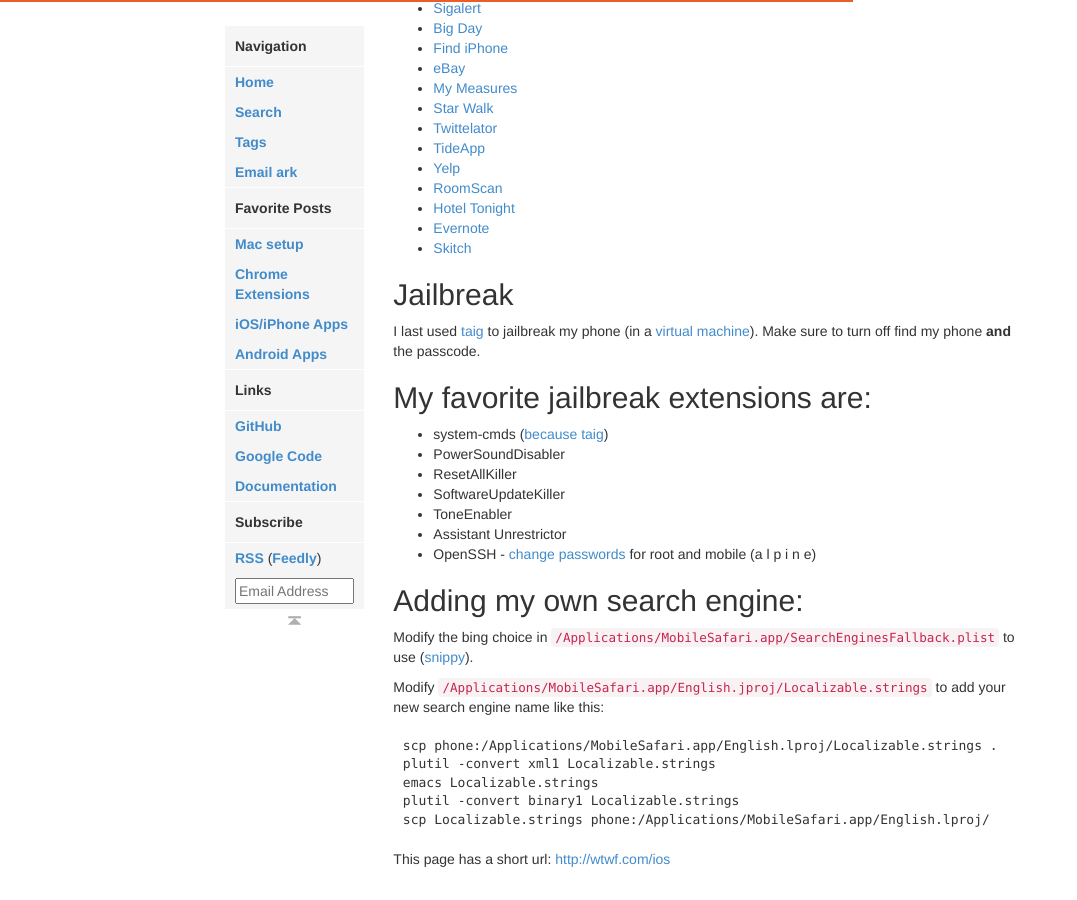
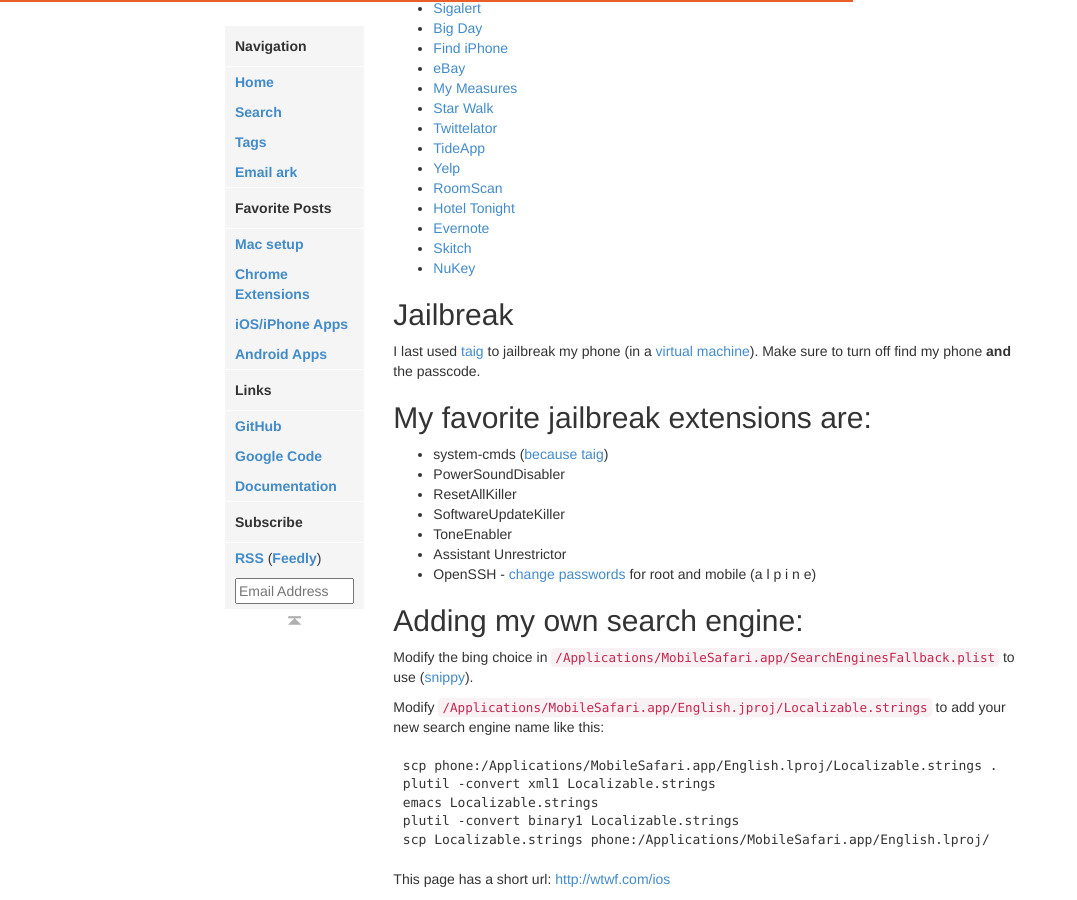
Before and after one commit to arkarkark/arkarkark.github.io, a Jekyll site: the page built from _posts/2014-06-01-ios-apps.md, in a window 1280 px wide and 900 px high, scrolled down 697 px. Shown: the whole window, without its empty margins (0-1077 px from the left). Built offline with Jekyll 4.4.1, drawn with Linux system fonts in a browser that asks for light colours; some web fonts are replaced; Markdown is read by kramdown in place of the engine named in the settings.

Commit message:
Update 2014-06-01-ios-apps.md
added NuKey Numeric Keypad/keyboard

```diff
--- a/_posts/2014-06-01-ios-apps.md
+++ b/_posts/2014-06-01-ios-apps.md
@@ -54,6 +54,7 @@
 * [Hotel Tonight](https://itunes.apple.com/us/app/hotel-tonight/id407690035)
 * [Evernote](https://itunes.apple.com/us/app/evernote/id281796108)
 * [Skitch](https://itunes.apple.com/us/app/skitch-snap.-mark-up.-send./id490505997)
+* [NuKey](https://itunes.apple.com/us/app/nukey-numeric-keyboard/id933619993)
 
 ## Jailbreak
 
```
